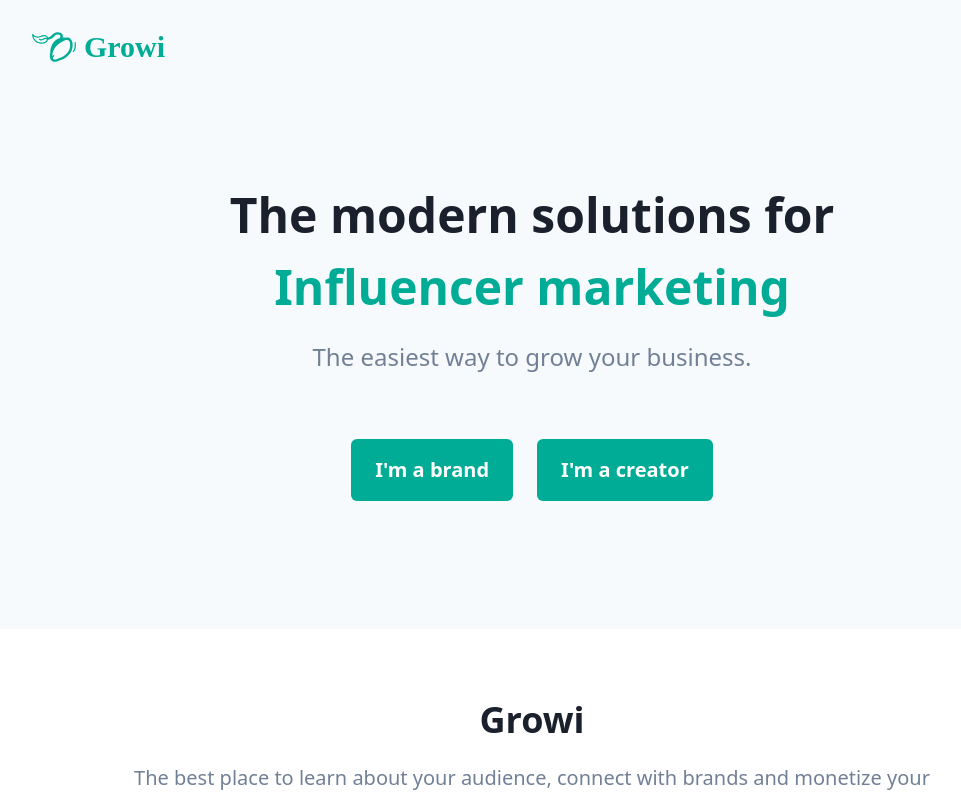
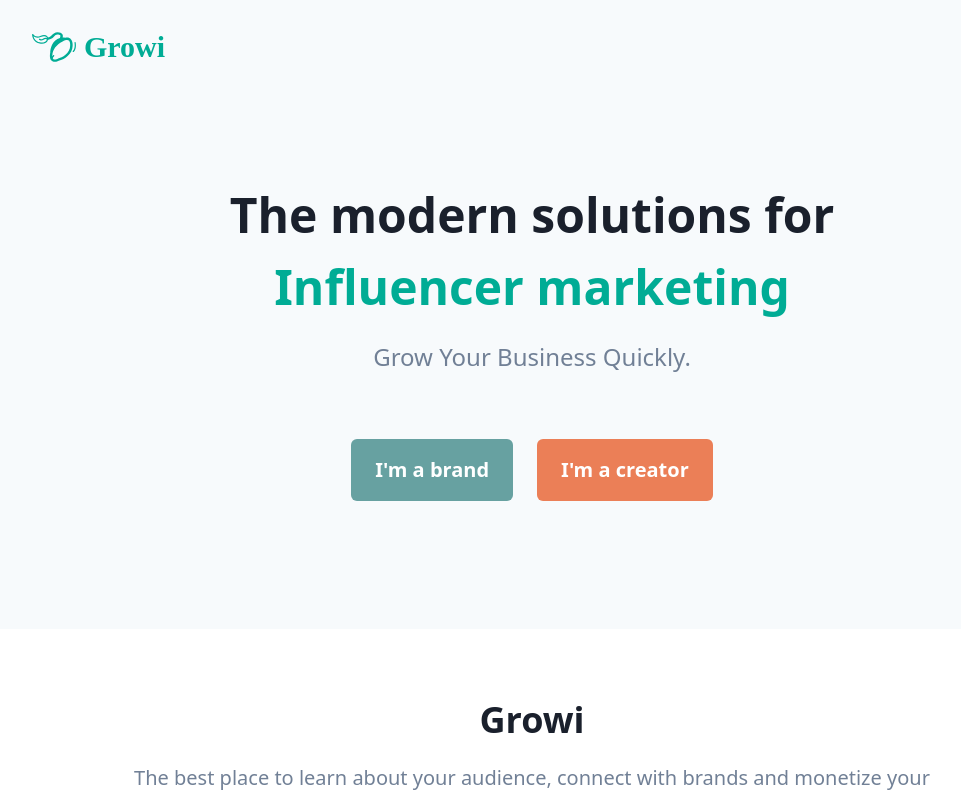
Before and after one commit to Netz00/growi, a Next.js app: page / in a window 1280 px wide. Shown: the top 798 px of the page, without its empty margins (108-1069 px from the left). Built offline with nearby package versions, Linux system fonts and the light colour scheme; a web font is replaced by a local one.

Commit message:
Editing colors

```diff
--- a/public/assets/text/creators.json
+++ b/public/assets/text/creators.json
@@ -13,7 +13,7 @@
 			"part1": "Monetize your\n",
 			"part2": "influence"
 		},
-		"description": "The best place to connect with brands and monetize your influence.",
+		"description": "Connect with brands and monetize your influence.",
 		"button_1": { "key": 0, "text": "Join now!", "link": "/creators/join" }
 	},
 	"sections": [
--- a/public/assets/text/main.json
+++ b/public/assets/text/main.json
@@ -7,7 +7,7 @@
 			"part1": "The modern solutions for\n",
 			"part2": "Influencer marketing"
 		},
-		"description": "The easiest way to grow your business.",
+		"description": "Grow Your Business Quickly.",
 		"button_1": { "text": "I'm a brand", "link": "/brands" },
 		"button_2": { "key": 1, "text": "I'm a creator", "link": "/creators" }
 	},
--- a/src/components/button/Button.tsx
+++ b/src/components/button/Button.tsx
@@ -1,6 +1,7 @@
 type IButtonProps = {
 	xl?: boolean;
 	children: string;
+	color?: string;
 };
 
 const Button = (props: IButtonProps) => {
@@ -12,7 +13,9 @@
 					? 'font-extrabold text-xl py-4 px-6'
 					: 'text-lg font-semibold py-2 px-4'
 			}
-                    text-white bg-primary-500 hover:bg-primary-600`}
+                    text-white ${
+						props.color ?? 'bg-primary-500 hover:bg-primary-600'
+					}`}
 		>
 			{props.children}
 		</div>
--- a/src/pages/brands.tsx
+++ b/src/pages/brands.tsx
@@ -46,7 +46,12 @@
 			description={props.hero.description}
 			buttons={
 				<Link href={props.hero.button_1.link}>
-					<Button xl>{props.hero.button_1.text}</Button>
+					<Button
+						xl
+						color="bg-brands-primary-300 hover:bg-brands-primary-400"
+					>
+						{props.hero.button_1.text}
+					</Button>
 				</Link>
 			}
 		/>
--- a/src/pages/creators.tsx
+++ b/src/pages/creators.tsx
@@ -46,7 +46,12 @@
 			description={props.hero.description}
 			buttons={
 				<Link href={props.hero.button_1.link}>
-					<Button xl>{props.hero.button_1.text}</Button>
+					<Button
+						xl
+						color="bg-creators-primary-100 hover:bg-creators-primary-200"
+					>
+						{props.hero.button_2.text}
+					</Button>
 				</Link>
 			}
 		/>
--- a/src/pages/index.tsx
+++ b/src/pages/index.tsx
@@ -47,10 +47,20 @@
 			buttons={
 				<>
 					<Link href={props.hero.button_1.link}>
-						<Button xl>{props.hero.button_1.text}</Button>
+						<Button
+							xl
+							color="bg-brands-primary-300 hover:bg-brands-primary-400"
+						>
+							{props.hero.button_1.text}
+						</Button>
 					</Link>
 					<Link href={props.hero.button_2.link}>
-						<Button xl>{props.hero.button_2.text}</Button>
+						<Button
+							xl
+							color="bg-creators-primary-100 hover:bg-creators-primary-200"
+						>
+							{props.hero.button_2.text}
+						</Button>
 					</Link>
 				</>
 			}
--- a/tailwind.config.js
+++ b/tailwind.config.js
@@ -38,8 +38,24 @@
 					900: '#1a202c',
 				},
 				brands: {
-					orange: '#EB7F57',
-					olive: '#9FA5AC',
+					primary: {
+						100: '#B0C5B0',
+						200: '#8BB4A6',
+						300: '#67A1A1',
+						400: '#498D9F',
+						500: '#3D7799',
+						600: '#455E8C',
+					},
+				},
+				creators: {
+					primary: {
+						100: '#EB7F57',
+						200: '#D76777',
+						300: '#AC5F8C',
+						400: '#765C8C',
+						500: '#475578',
+						600: '#2F4858',
+					},
 				},
 			},
 			lineHeight: {
@@ -48,6 +64,10 @@
 			fontFamily: {
 				bellota: ['Bellota', 'sans-cursive'],
 			},
+			backgroundImage: () => ({
+				'gradient-instagram':
+					'linear-gradient(45deg, #f09433 0%,#e6683c 25%,#dc2743 50%,#cc2366 75%,#bc1888 100%)',
+			}),
 		},
 	},
 	plugins: [],
```
